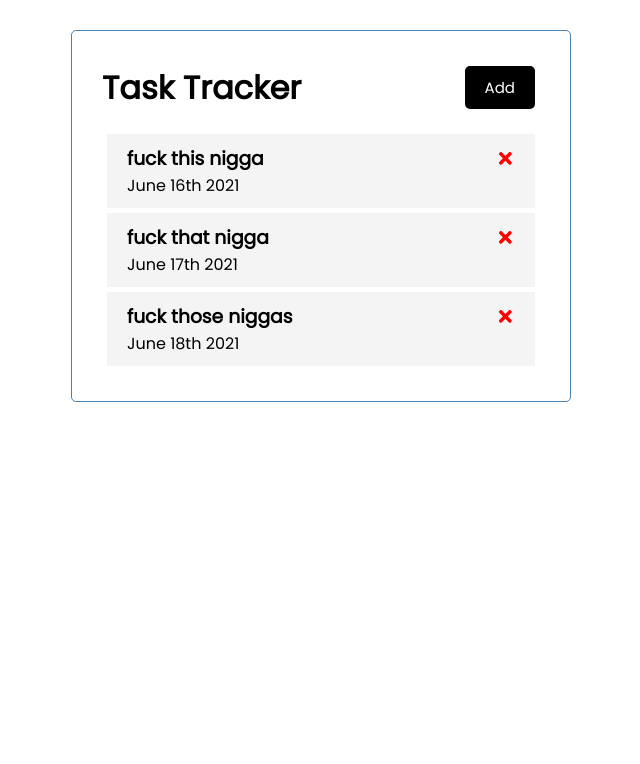
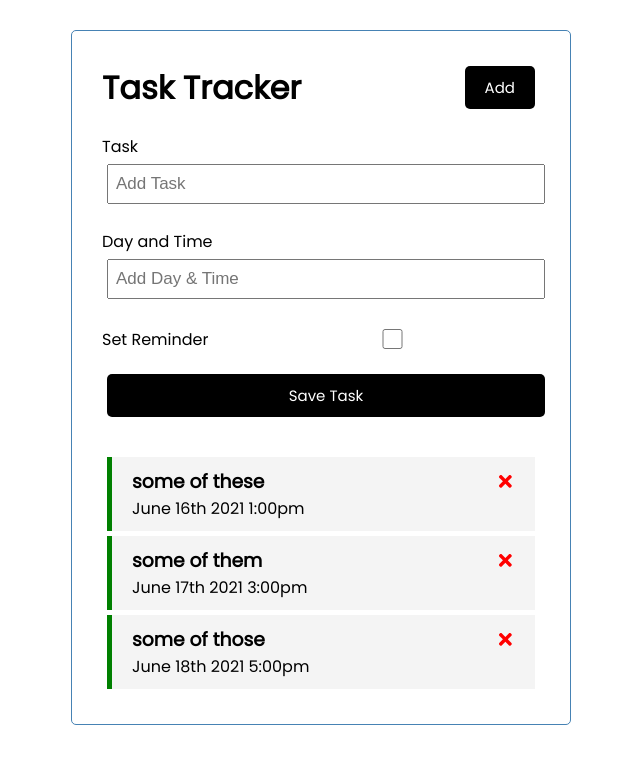
Before and after one commit to bkfwebdev/React-2021-Refresher, a React (Create React App) app: page / in a window 1280 px wide. Shown: the top 764 px of the page, without its empty margins (319-959 px from the left). Built offline with nearby package versions, Linux system fonts and the light colour scheme; the HTML template or start-up script is replaced by a standard one.

Commit message:
adding tasks works

```diff
--- a/src/App.js
+++ b/src/App.js
@@ -1,28 +1,56 @@
 import Header from './components/Header';
 import Tasks from './components/Tasks';
+import AddTask from './components/AddTask';
 import { useState } from "react";
 
 const  App = (props)  => {
   const [tasks, setTask] = useState([
-    { id: 1, text: "fuck this nigga", day: "June 16th 2021", reminder: true },
+    { id: 1,
+      text: "some of these",
+      day: "June 16th 2021 1:00pm",
+      reminder: true },
     {
       id: 2,
-      text: "fuck that nigga",
-      day: "June 17th 2021",
+      text: "some of them",
+      day: "June 17th 2021 3:00pm",
       reminder: true,
     },
-    { id: 3, text: "fuck those niggas", day: "June 18th 2021", reminder: true },
+    { id: 3,
+      text: "some of those",
+      day: "June 18th 2021 5:00pm",
+      reminder: true },
   ])
 
+//Add Task
+const addTask  = (task) =>{
+  const id = Math.floor(Math.random()*1000)+1
+  const newTask = {id,...task}
+  setTask([...tasks,newTask])
+}
+//Delete Task
 const deleteTask = (id)=>{
   setTask(tasks.filter((task)=>task.id !== id))
+}
+
+//Toggle Reminder
+const toggleReminder = (id)=>{
+  setTask(
+    tasks.map((task)=>
+    task.id === id ? {...task, reminder:
+      !task.reminder } : task
+      )
+  )
 }
 
 
   return (
     <div className='container'>
       <Header title = {"Task Tracker"} />
-      <Tasks tasks = {tasks}  onDelete = {deleteTask}/>
+      <AddTask onAdd = {addTask} />
+      <Tasks
+      tasks = {tasks}
+      onDelete = {deleteTask}
+      onToggle = {toggleReminder} />
     </div>
   )
 
--- /dev/null
+++ b/src/components/AddTask.js
@@ -0,0 +1,52 @@
+import { useState } from 'react';
+const AddTask = ({onAdd}) => {
+const [text, setText] = useState('');
+const [day, setDay] = useState('');
+const [reminder, setReminder] = useState(false)
+const onSubmit = (e) => {
+    e.preventDefault()
+    if(!text){
+        alert('please add a task')
+        return
+    }
+
+    onAdd({text,day,reminder})
+    setText('')
+    setDay('')
+    setReminder(false)
+}
+
+    return (
+        <form className = 'add-form'onSubmit = {onSubmit}>
+
+            <div className = 'form-control'>
+                <label>Task</label>
+                <input type='text'
+                placeholder = 'Add Task'
+                value = {text}
+                onChange = {(e) => setText(e.target.value)}/>
+            </div>
+
+            <div className = 'form-control'>
+                <label>Day and Time</label>
+                <input type='text'
+                placeholder = 'Add Day & Time'
+                value = {day}
+                onChange = {(e) => setDay(e.target.value)}/>
+            </div>
+
+            <div className = 'form-control form-control-check'>
+                <label>Set Reminder</label>
+                <input type='checkbox'
+                checked = {reminder}
+                value = {reminder}
+                onChange = {(e) => setReminder(e.currentTarget.checked)}/>
+            </div>
+
+            <input type = "submit" value = "Save Task" className = "btn btn-block"></input>
+
+        </form>
+    )
+}
+
+export default AddTask
--- a/src/components/Task.js
+++ b/src/components/Task.js
@@ -1,9 +1,14 @@
 import {FaTimes} from "react-icons/fa";
-const Task = ({task, onDelete}) => {
+const Task = ({task, onDelete, onToggle}) => {
     return (
-        <div className = 'task'>
+        <div
+        className = { `task ${task.reminder ? 'reminder' : ''}`}
+        onDoubleClick = {()=>onToggle(task.id)}>
             <h3>{task.text}
-            <FaTimes style = {{color: 'red' , cursor: 'pointer' }} onClick = {()=>onDelete(task.id)} /></h3>
+            <FaTimes
+            style = {{color: 'red' , cursor: 'pointer' }}
+            onClick = {()=>onDelete(task.id)}
+            /></h3>
             <p>{task.day}</p>
         </div>
     )
--- a/src/components/Tasks.js
+++ b/src/components/Tasks.js
@@ -1,9 +1,12 @@
 import Task from './Task';
-const Tasks = ( {tasks, onDelete} ) => {
+const Tasks = ( {tasks, onDelete, onToggle} ) => {
     return (
   <>
 {tasks.map((task)=> (
-    <Task key = {task.id} task = {task} onDelete = {onDelete}/>
+    <Task key = {task.id}
+          task = {task}
+          onDelete = {onDelete}
+          onToggle = {onToggle}/>
 ))}
   </>
   )
```
